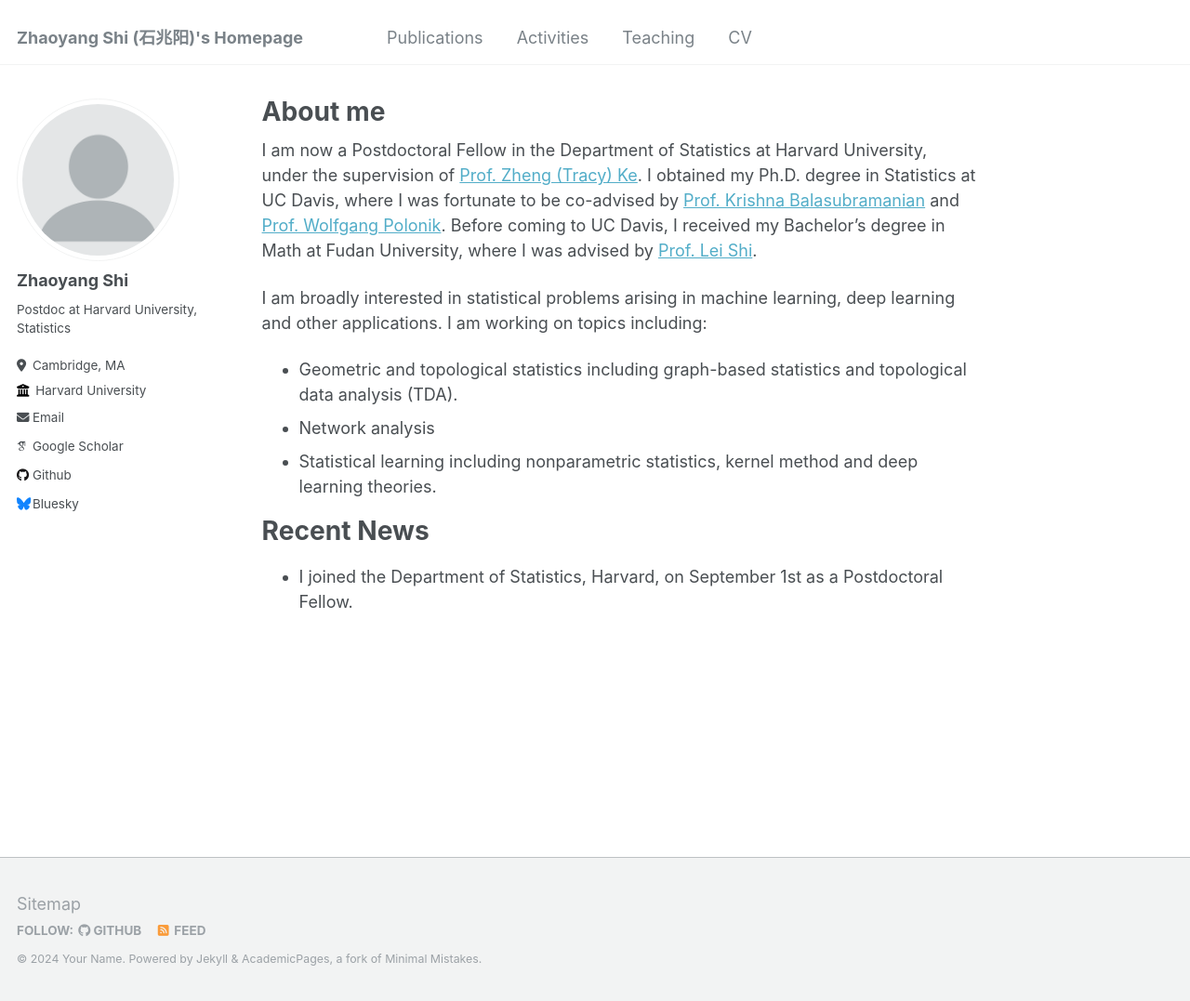
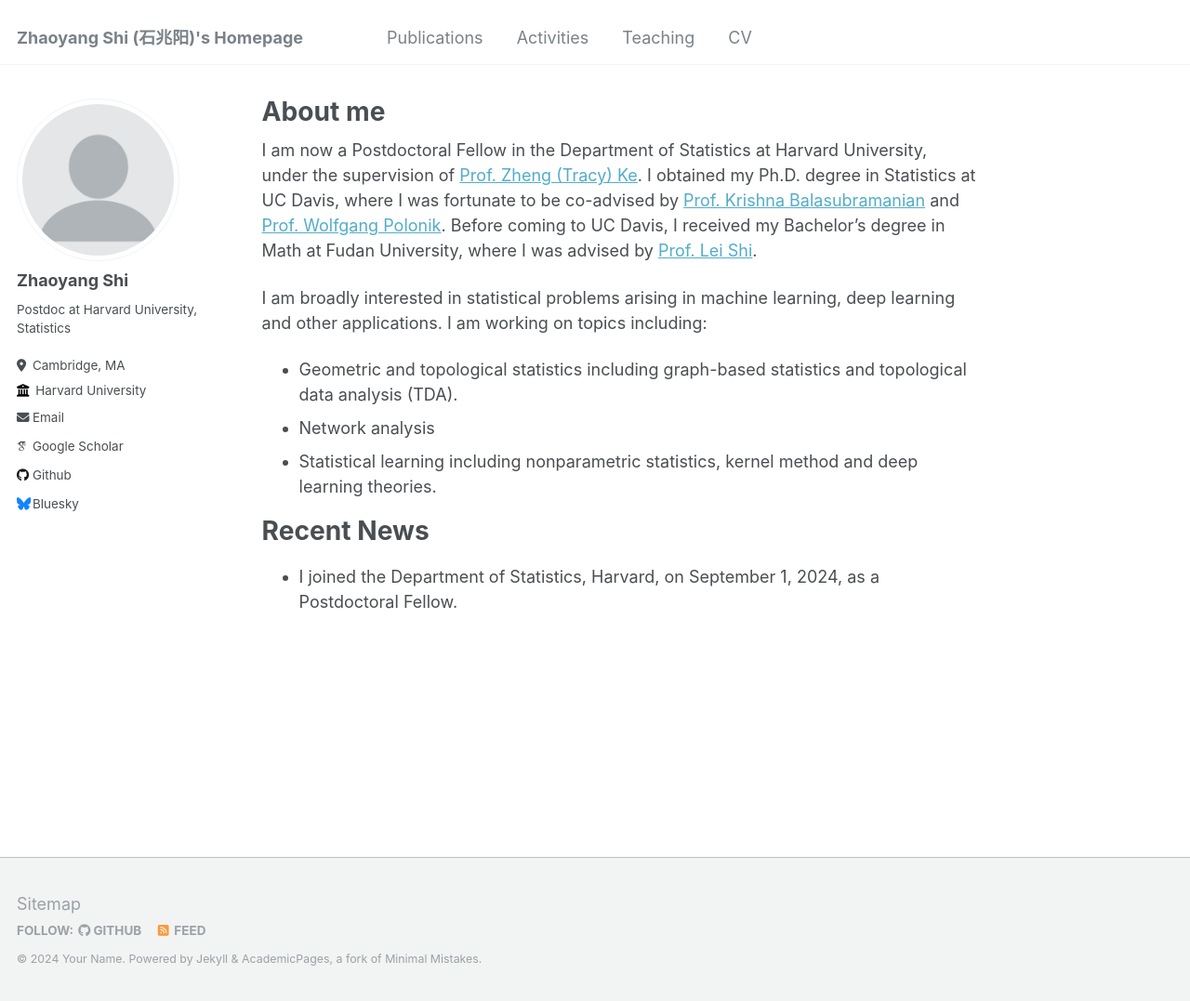
Before and after one commit to 10Mzys/website, a Jekyll site: the page built from _pages/about.md, in a window 1280 px wide and 1077 px high. Shown: the whole window at 93% size. Built offline with Jekyll 4.4.1, drawn with Linux system fonts in a browser that asks for light colours; some web fonts are replaced.

Commit message:
Update about.md

```diff
--- a/_pages/about.md
+++ b/_pages/about.md
@@ -17,4 +17,4 @@ I am broadly interested in statistical problems arising in machine learning, dee
 
 Recent News
 ======
-* I joined the Department of Statistics, Harvard, on September 1st as a Postdoctoral Fellow.
+* I joined the Department of Statistics, Harvard, on September 1, 2024, as a Postdoctoral Fellow.
```
